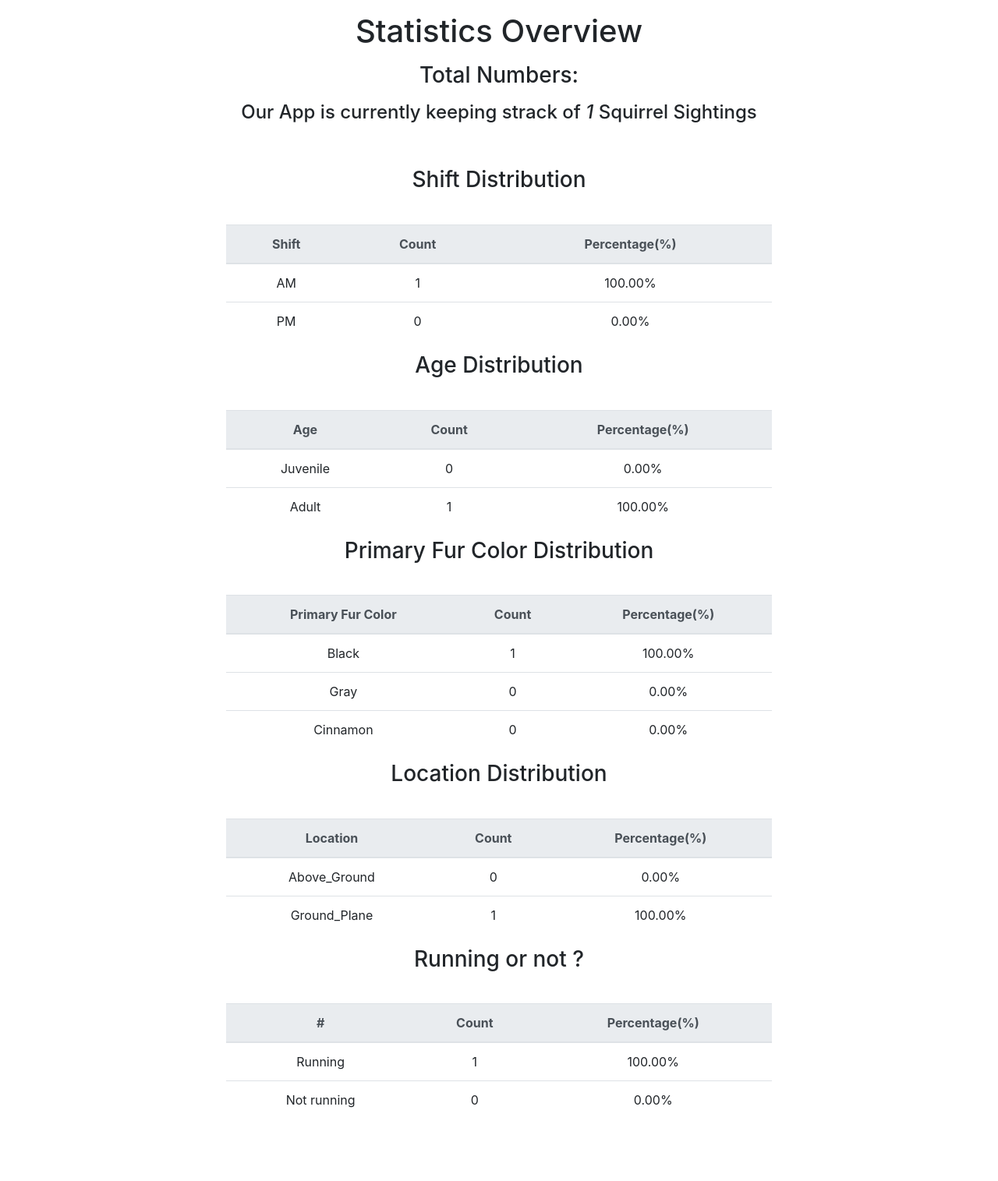
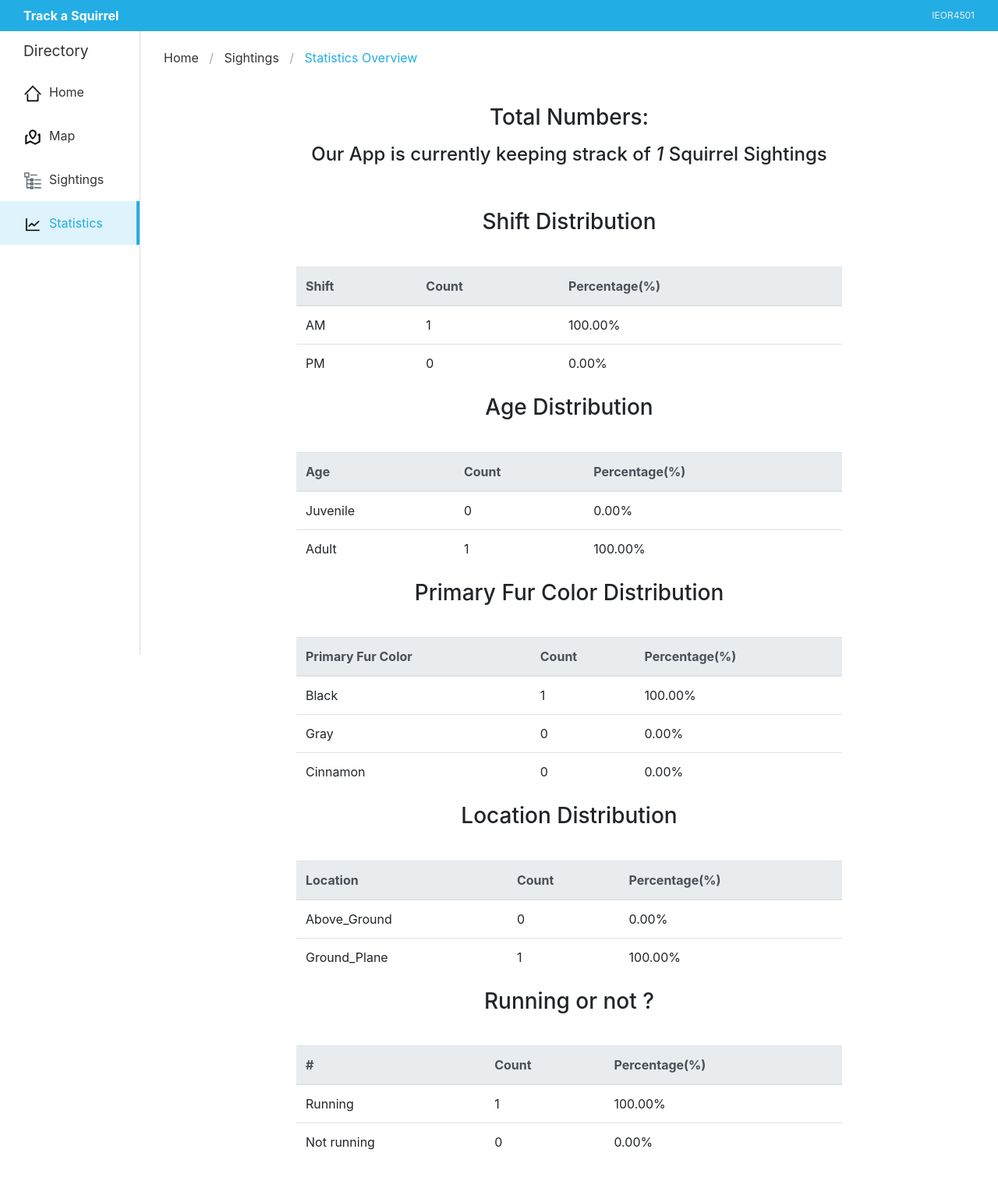
Before and after one commit to yangfan12-12/IEOR4501_Final_Project_Group_34, a Django app: page /sightings/stats/ in a window 1280 px wide. Shown: the whole page at 78% size. Before the commit the page ends 1421 px from the top, so only its background shows below. Run offline with Django 3.2, Linux system fonts and the light colour scheme; tables that the repository leaves empty hold one stand-in row (values such as "Sample post"); some libraries are stand-ins or nearby versions.

Commit message:
Add nav-bar

```diff
--- a/sightings/templates/sightings/stats.html
+++ b/sightings/templates/sightings/stats.html
@@ -1,14 +1,90 @@
-<!doctype html>
-<html>
-	<head>
-		<title>Squirrels: Statistics Overview </title>
-                <link rel="stylesheet" href="https://maxcdn.bootstrapcdn.com/bootstrap/4.0.0/css/bootstrap.min.css" integrity="sha384-Gn5384xqQ1aoWXA+058RXPxPg6fy4IWvTNh0E263XmFcJlSAwiGgFAW/dAiS6JXm" crossorigin="anonymous">
-        </head>
-        <body>
-		<div align="center">
-		<p>
-			<h1>Statistics Overview</h1>
-		</p>
+<!DOCTYPE html>
+<html lang="en">
+<head>
+  {% load static %}
+  <!-- Required meta tags -->
+  <meta charset="utf-8">
+  <meta name="viewport" content="width=device-width, initial-scale=1, shrink-to-fit=no">
+  <!-- local style -->
+  <link rel="stylesheet" type="text/css" href="../../static/css/style.css">
+  <!-- jQuery first, then Popper.js, then Bootstrap JS -->
+  <script src="https://code.jquery.com/jquery-3.2.1.slim.min.js"
+    integrity="sha384-KJ3o2DKtIkvYIK3UENzmM7KCkRr/rE9/Qpg6aAZGJwFDMVNA/GpGFF93hXpG5KkN"
+    crossorigin="anonymous"></script>
+  <script src="https://cdnjs.cloudflare.com/ajax/libs/popper.js/1.12.9/umd/popper.min.js"
+    integrity="sha384-ApNbgh9B+Y1QKtv3Rn7W3mgPxhU9K/ScQsAP7hUibX39j7fakFPskvXusvfa0b4Q" crossorigin="anonymous">
+    </script>
+  <link rel="stylesheet" href="https://stackpath.bootstrapcdn.com/bootstrap/4.3.1/css/bootstrap.min.css"
+    integrity="sha384-ggOyR0iXCbMQv3Xipma34MD+dH/1fQ784/j6cY/iJTQUOhcWr7x9JvoRxT2MZw1T" crossorigin="anonymous">
+  <style>
+          .badge {
+                width: 60px;
+                padding: 5px;
+                background-color: #0097cd;
+                margin-right: 20px;
+          }
+          @media only screen and (max-width: 720px) {
+                        ul h6 span {
+                                display: none;
+                        }
+                }
+          .section .fun-btn .badge:hover {
+                background-color: #23ade5;
+          }
+          .section ul {
+                padding-left: 0;
+                margin-bottom: 0;
+          }
+          .section h6 {
+                margin-top: 10px;
+          }
+  </style>
+  <script>
+    function directPageTo(url) {
+    window.location.href = url;
+    }
+  </script>
+</head>
+
+<body>
+  <div class="page-wrap">
+    <div class="header">
+      <div class="title">
+        Track a Squirrel
+      </div>
+      <div class="author">
+        IEOR4501
+      </div>
+    </div>
+    <div class="side-nav">
+      <div class="dir">
+        Directory
+      </div>
+      <div class="item" onclick="directPageTo('/')">
+        <img src="../../static/images/nav-icon/home.png" />&nbsp;&nbsp;Home
+      </div>
+      <div class="item" onclick="directPageTo('/map')">
+        <img src="../../static/images/nav-icon/map.png" />&nbsp;&nbsp;Map
+      </div>
+      <div class="item" onclick="directPageTo('/sightings')">
+        <img src="../../static/images/nav-icon/sightings.png" />&nbsp;&nbsp;Sightings
+      </div>
+      <div class="item active">
+        <img src="../../static/images/nav-icon/stats.png" />&nbsp;&nbsp;Statistics
+      </div>
+    </div>
+    <div class="content">
+      <div class="section">
+        <ol class="breadcrumb">
+          <li><a href="/">Home </a></li>
+          <li> &nbsp;&nbsp; / &nbsp;&nbsp; </li>
+          <li><a href="../">Sightings </a></li>
+          <li> &nbsp;&nbsp; / &nbsp;&nbsp; </li>
+          <li class="active">Statistics Overview</li>
+        </ol>
+      </div>
+      <div class="section">
+        <div align="center">
 		<p>
 			<h3>Total Numbers:</h3>
 		</p>
@@ -23,13 +99,7 @@
 			</p>
 			<br>
 			<table class="table table-hover" style="width: 700px">
-				<style>
-					.table th, .table td {
-						text-align: center;
-						vertical-align: middle!important;
-					}
-				</style>
-				<thead  class="thead-light">
+				<thead class="thead-light">
 					<tr>
 						<th scope="col-4">Shift</th>
 						<th scope="col-4">Count</th>
@@ -163,6 +233,22 @@
                                 </tbody>
                         </table>
                 </div>
+      </div>
+    </div>
+
+    </div>
+  </div>
+</body>
+</html>
+
+<!doctype html>
+<html>
+	<head>
+		<title>Squirrels: Statistics Overview </title>
+                <link rel="stylesheet" href="https://maxcdn.bootstrapcdn.com/bootstrap/4.0.0/css/bootstrap.min.css" integrity="sha384-Gn5384xqQ1aoWXA+058RXPxPg6fy4IWvTNh0E263XmFcJlSAwiGgFAW/dAiS6JXm" crossorigin="anonymous">
+        </head>
+        <body>
+
 
 
 
```
